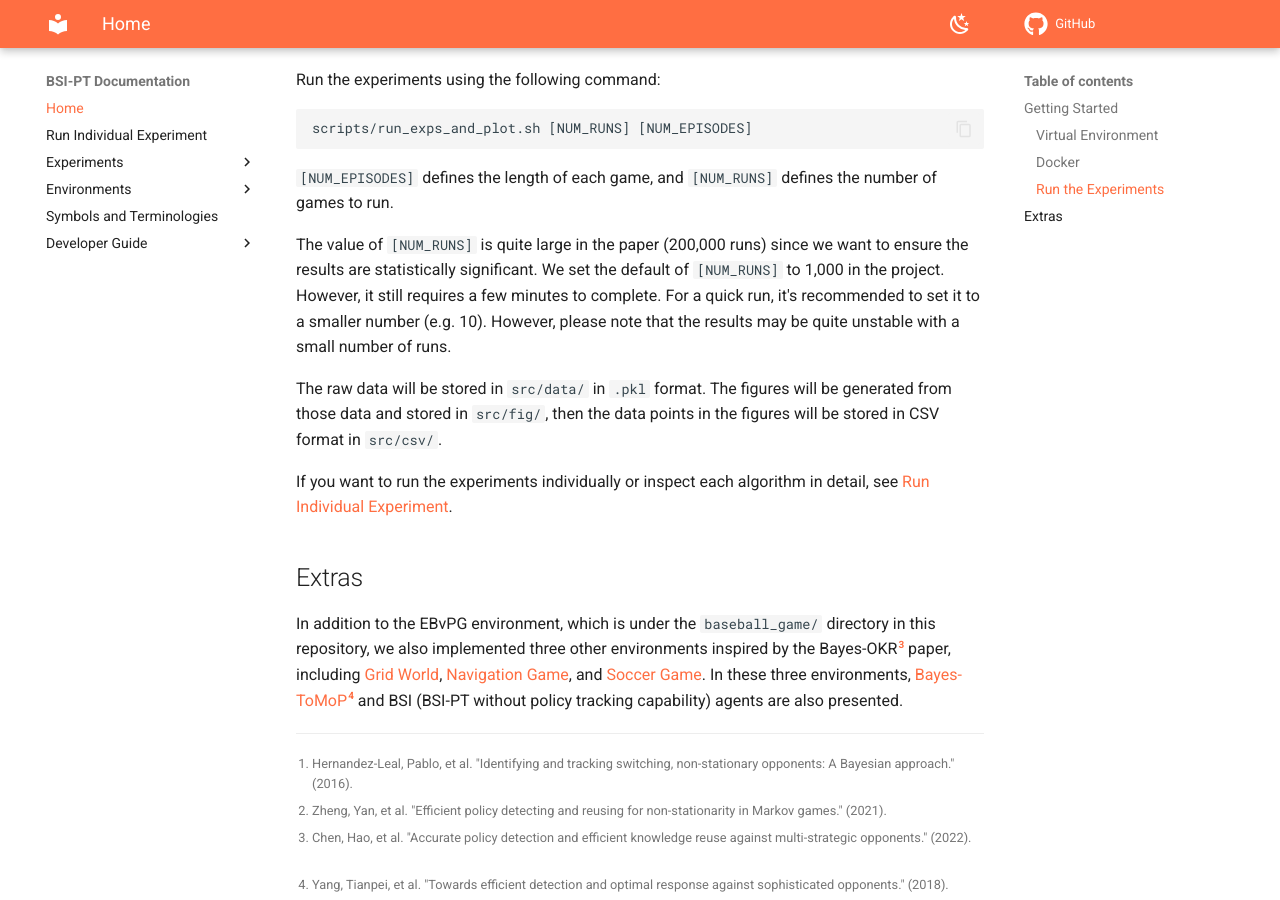
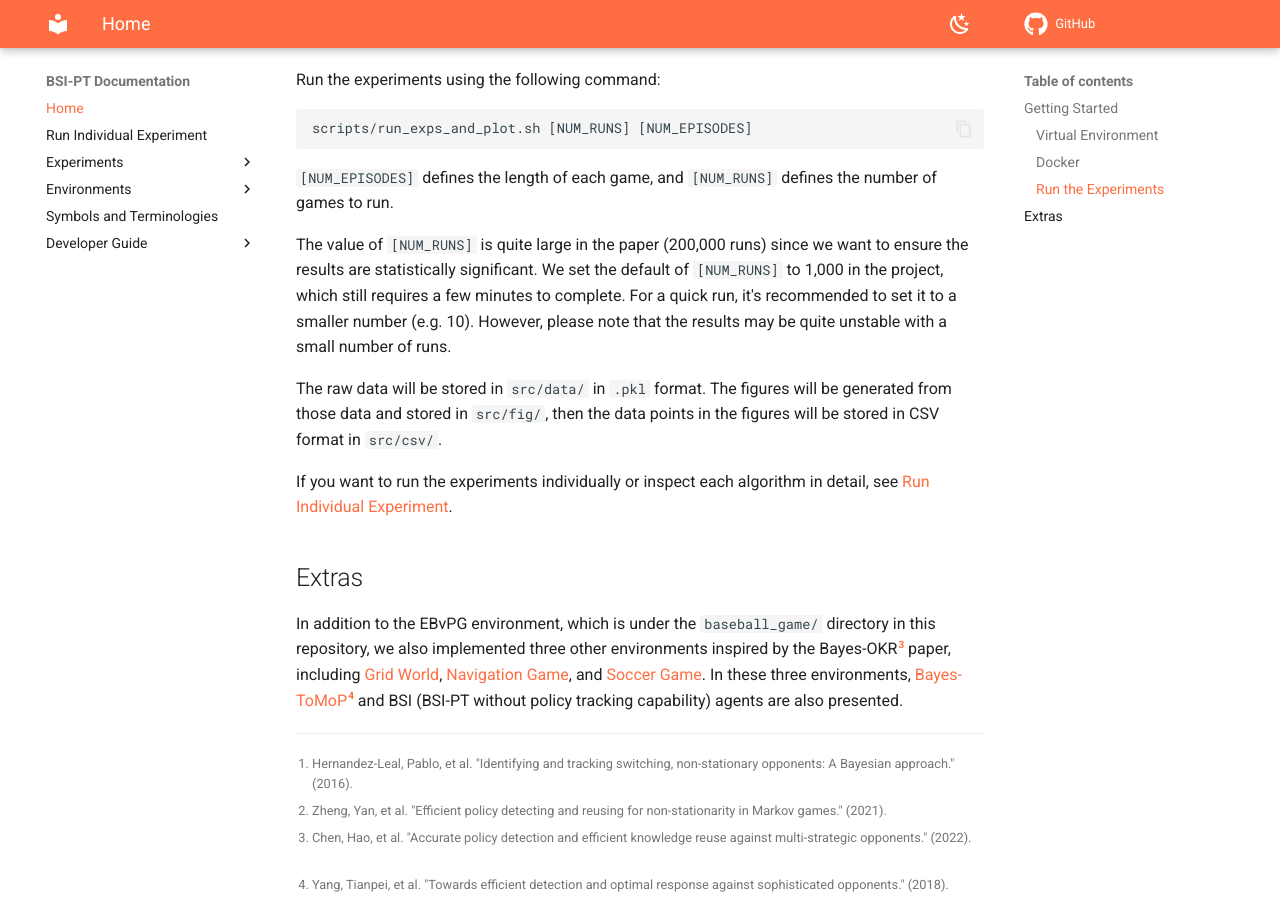
Before and after one commit to jerry871002/bsi-pt, an MkDocs documentation site: the page built from docs/index.md, in a window 1280 px wide and 900 px high, scrolled down 1103 px. Built offline with MkDocs 1.6.1 and Material for MkDocs 9.7.7, drawn with Linux system fonts in a browser that asks for light colours; comment, search, counter and statistics services are not loaded.

```diff
--- a/docs/index.md
+++ b/docs/index.md
@@ -49,7 +49,7 @@ scripts/run_exps_and_plot.sh [NUM_RUNS] [NUM_EPISODES]
 
 `[NUM_EPISODES]` defines the length of each game, and `[NUM_RUNS]` defines the number of games to run.
 
-The value of `[NUM_RUNS]` is quite large in the paper (200,000 runs) since we want to ensure the results are statistically significant. We set the default of `[NUM_RUNS]` to 1,000 in the project. However, it still requires a few minutes to complete. For a quick run, it's recommended to set it to a smaller number (e.g. 10). However, please note that the results may be quite unstable with a small number of runs.
+The value of `[NUM_RUNS]` is quite large in the paper (200,000 runs) since we want to ensure the results are statistically significant. We set the default of `[NUM_RUNS]` to 1,000 in the project, which still requires a few minutes to complete. For a quick run, it's recommended to set it to a smaller number (e.g. 10). However, please note that the results may be quite unstable with a small number of runs.
 
 The raw data will be stored in `src/data/` in `.pkl` format. The figures will be generated from those data and stored in `src/fig/`, then the data points in the figures will be stored in CSV format in `src/csv/`.
 
--- a/mkdocs.yml
+++ b/mkdocs.yml
@@ -47,6 +47,7 @@ markdown_extensions:
   - abbr
   - admonition
   - footnotes
+  - attr_list
   - md_in_html
   - pymdownx.highlight
   - pymdownx.superfences
```
Also changed, not shown: docs/developer/pre_commit_hooks.md (+1 -0 lines), docs/environments/grid_world.md (+1 -1 lines), docs/environments/navigation_game.md (+1 -1 lines), docs/environments/soccer_game.md (+1 -1 lines), docs/img/grid_world.png (added), docs/img/navigation_game.png (added), docs/img/soccer_game.png (added).
